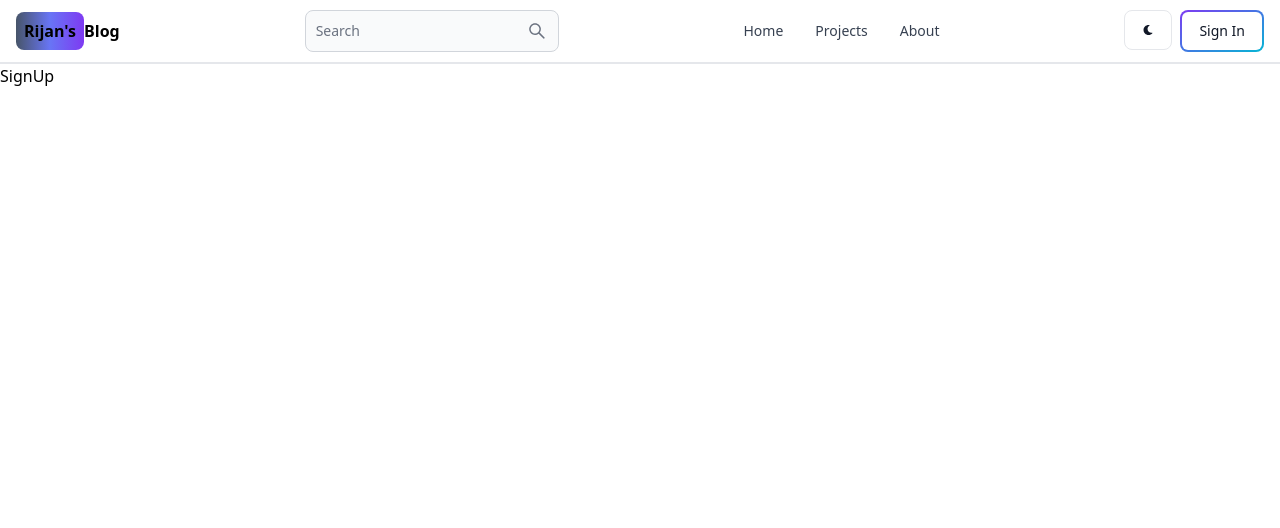
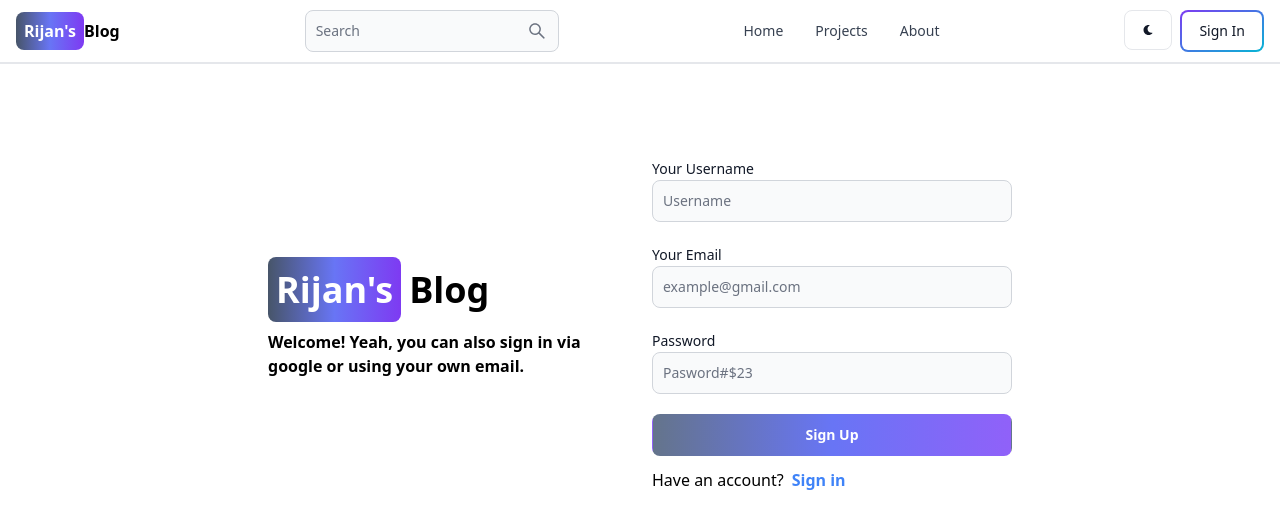
Before and after one commit to csaijspyGIT/MERN_Blog, a React (Vite) app in the folder client/: page /signup in a window 1280 px wide. Shown: the top 528 px of the page. Built offline with nearby package versions, Linux system fonts and the light colour scheme.

Commit message:
complete sign up page UI

```diff
--- a/client/src/components/Header.jsx
+++ b/client/src/components/Header.jsx
@@ -8,7 +8,7 @@
   return (
     <Navbar className="border-b-2">
       <Link className="self-center font-semibold">
-        <span className="px-2 py-2 bg-gradient-to-r from-slate-600 via-indigo-500 to-purple-600 rounded-lg font-semibold">Rijan's</span>Blog
+        <span className="px-2 py-2 bg-gradient-to-r from-slate-600 via-indigo-500 to-purple-600 rounded-lg font-semibold text-white">Rijan's</span>Blog
         </Link>
           <TextInput
               type="text"
--- a/client/src/pages/SignUp.jsx
+++ b/client/src/pages/SignUp.jsx
@@ -1,9 +1,58 @@
-import React from 'react'
+import { Button, Label, TextInput } from "flowbite-react";
+import { Link } from "react-router-dom";
 
 const SignUp = () => {
   return (
-    <div>SignUp</div>
-  )
-}
+    <div className="min-h-screen mt-20">
+      <div className="flex max-w-3xl p-3 mx-auto flex-col md:flex-row gap-6 md:items-center">
+        {/* Left */}
+        <div className="flex-1">
+          <Link className="font-bold text-4xl">
+            <span className="px-2 py-2 bg-gradient-to-r from-slate-600 via-indigo-500 to-purple-600 rounded-lg font-semibold text-white mr-2">
+              Rijan's
+            </span>
+            Blog
+          </Link>
+          <p className="font-semibold text-md mt-5">
+            Welcome! Yeah, you can also sign in via google or using your own
+            email.
+          </p>
+        </div>
 
-export default SignUp
+        {/* Right */}
+        <div className="flex-1">
+          <form className="flex flex-col gap-5 ">
+            <div className="">
+              <Label value="Your Username" />
+              <TextInput type="text" placeholder="Username" id="username" />
+            </div>
+            <div className="">
+              <Label value="Your Email" />
+              <TextInput
+                type="text"
+                placeholder="example@gmail.com"
+                id="email"
+              />
+            </div>
+            <div className="">
+              <Label value="Password" />
+              <TextInput type="text" placeholder="Pasword#$23" id="password" />
+            </div>
+            <Button
+              className=" text-white bg-gradient-to-r from-slate-500 via-indigo-500 to-purple-500  w-full font-semibold"
+              type="submit"
+            >
+              Sign Up
+            </Button>
+          </form>
+          <div className="flex flex-row gap-2 mt-3">
+            <span>Have an account?</span>
+            <Link to="/signin" className="text-blue-500 font-semibold">Sign in</Link>
+          </div>
+        </div>
+      </div>
+    </div>
+  );
+};
+
+export default SignUp;
```
